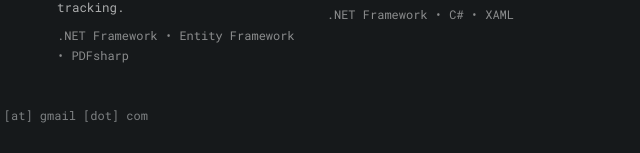
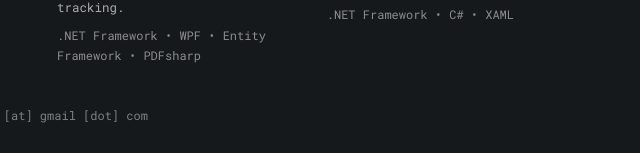
Before and after one commit to nadiroayoub/portfolio-v2, a website built with webpack: page dist/index.html in a window 1280 px wide. Shown: the part 808-961 px from the top of the page, 149-789 px from the left. Built offline with nearby package versions, Linux system fonts and the light colour scheme.

Commit message:
add wpf technology to desktop application technologies list

```diff
--- a/dist/index.html
+++ b/dist/index.html
@@ -147,7 +147,7 @@
 
             <span class="project-description">Point of Sale (POS) and inventory management system designed for Miratti
               Bags, streamlining sales and inventory tracking.</span>
-            <span class="project-technologies">.NET Framework • Entity Framework • PDFsharp</span>
+            <span class="project-technologies">.NET Framework • WPF • Entity Framework • PDFsharp</span>
 
           </div>
         </div>
```
